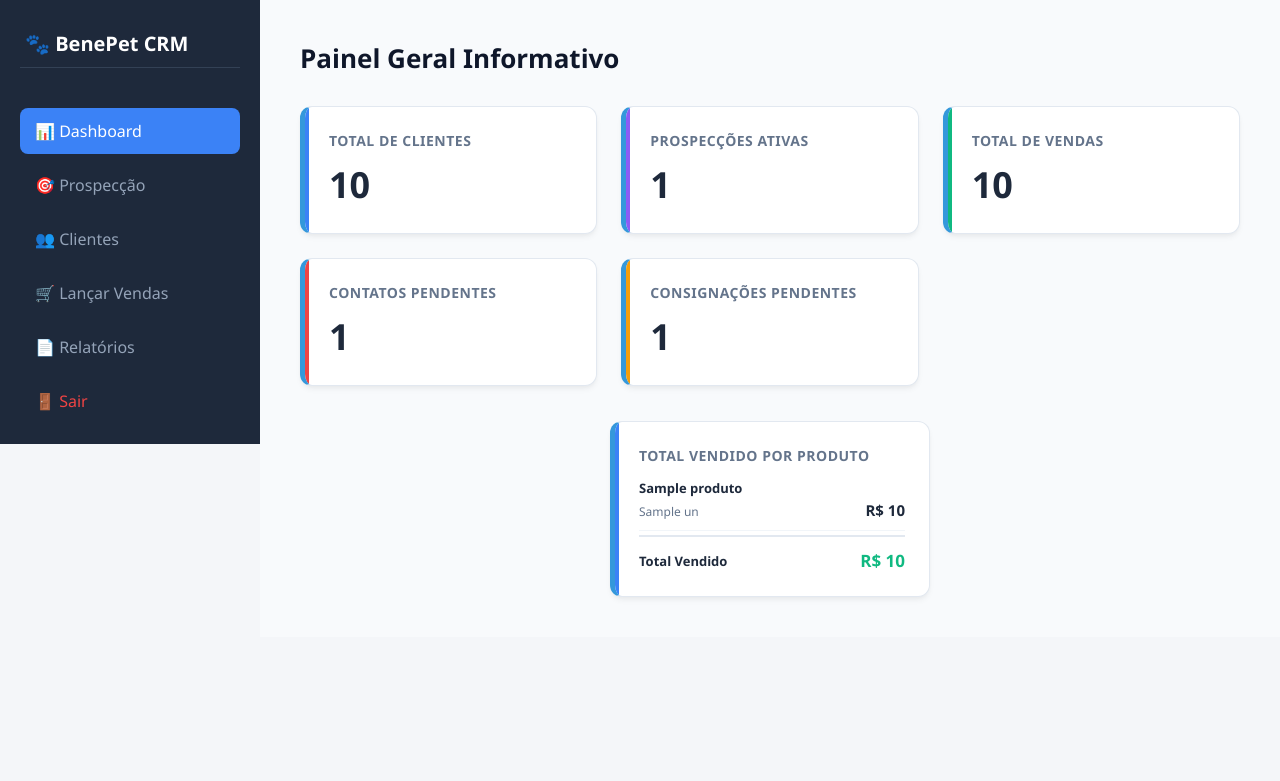
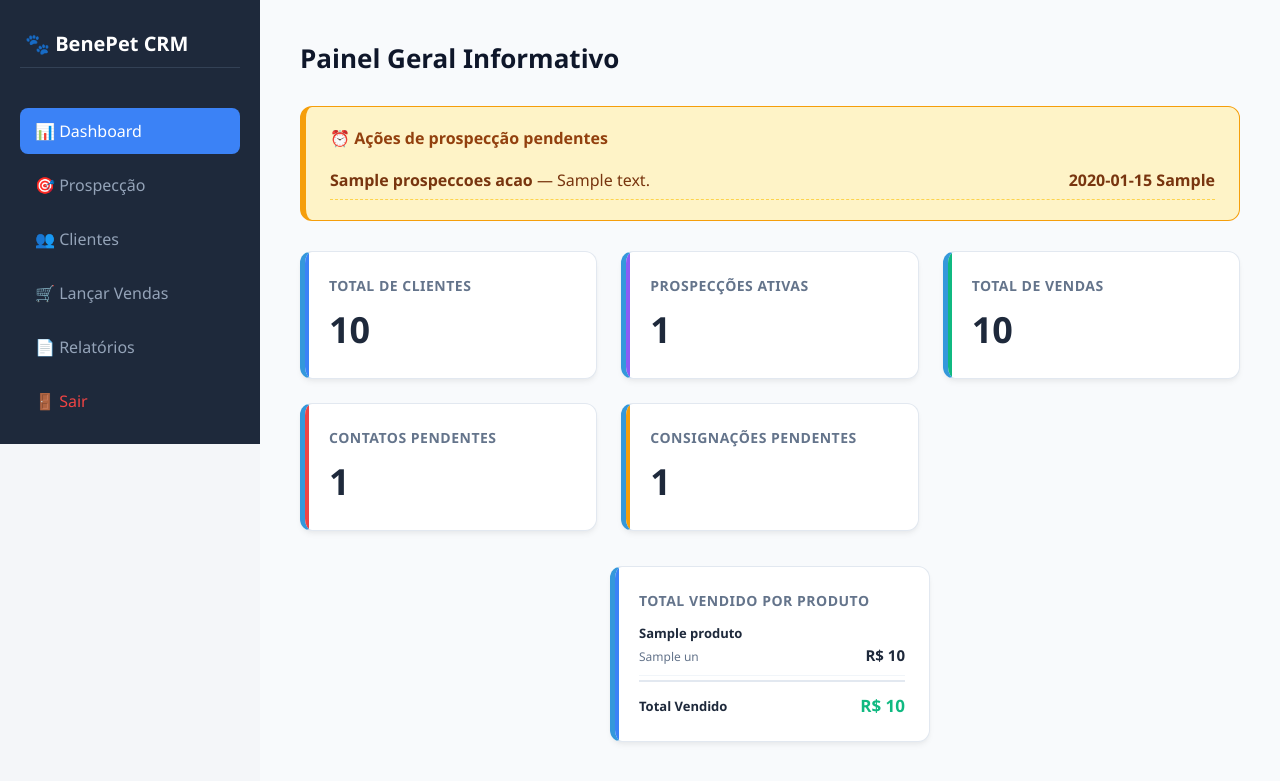
Before and after one commit to Bepenet/Benepet-CRM, a Flask app: template templates/dashboard.html in a window 1280 px wide. Shown: the top 781 px of the page. Run offline with Flask 3, Linux system fonts and the light colour scheme; the template is opened without the code that fills it: most values are stand-ins (such as "Sample title", 1, 10 or a date in 2020).

Commit message:
Adiciona hora e aviso na proxima acao de prospeccao

```diff
--- a/app.py
+++ b/app.py
@@ -128,6 +128,12 @@ def garantir_colunas_novas():
             conn.execute(text('ALTER TABLE usuario ADD COLUMN precisa_trocar_senha BOOLEAN DEFAULT TRUE'))
             conn.commit()
 
+    colunas_prospeccao = [c['name'] for c in inspector.get_columns('prospeccao')]
+    with db.engine.connect() as conn:
+        if 'proxima_acao_hora' not in colunas_prospeccao:
+            conn.execute(text('ALTER TABLE prospeccao ADD COLUMN proxima_acao_hora VARCHAR(5)'))
+            conn.commit()
+
 @app.before_request
 def inicializar_banco_seguro():
     global _tabelas_verificadas
@@ -239,6 +245,7 @@ def dashboard():
         total_contatos_pendentes = len([c for c in todos_clientes if c.precisa_contato])
         total_consignacoes_pendentes = Venda.query.filter_by(tipo='Consignado', status='Pendente').count()
         total_prospeccoes = len([p for p in Prospeccao.query.all() if p.ativa])
+        prospeccoes_acao = prospeccoes_com_acao_vencida()
 
         valor_total_vendido = db.session.query(func.sum(Venda.valor_total)).filter(Venda.status == 'Confirmada').scalar() or 0
 
@@ -260,6 +267,7 @@ def dashboard():
     except Exception as e:
         clientes_total, vendas_total, total_contatos_pendentes, total_consignacoes_pendentes = 0, 0, 0, 0
         total_prospeccoes = 0
+        prospeccoes_acao = []
         valor_total_vendido = 0
         valor_total_vendido_fmt = formatar_moeda(0)
         vendido_por_produto = []
@@ -270,6 +278,7 @@ def dashboard():
                            total_contatos_pendentes=total_contatos_pendentes,
                            total_consignacoes_pendentes=total_consignacoes_pendentes,
                            total_prospeccoes=total_prospeccoes,
+                           prospeccoes_acao=prospeccoes_acao,
                            valor_total_vendido=valor_total_vendido,
                            valor_total_vendido_fmt=valor_total_vendido_fmt,
                            vendido_por_produto=vendido_por_produto,
@@ -576,6 +585,14 @@ def detalhar_venda(id):
 
 TIPOS_HISTORICO = ['WhatsApp', 'Telefone', 'E-mail', 'Amostra', 'Visita', 'Negociação', 'Outro']
 
+def prospeccoes_com_acao_vencida():
+    """Prospecções ativas cuja próxima ação já chegou, da mais urgente para a menos."""
+    agora = datetime.utcnow()
+    vencidas = [p for p in Prospeccao.query.all()
+                if p.ativa and p.proxima_acao_dt and p.proxima_acao_dt <= agora]
+    vencidas.sort(key=lambda p: p.proxima_acao_dt)
+    return vencidas
+
 @app.route('/prospeccoes', methods=['GET', 'POST'])
 def prospeccoes():
     if not usuario_esta_logado():
@@ -590,6 +607,7 @@ def prospeccoes():
         status = request.form.get('status', 'Em andamento')
         proxima_data_str = request.form.get('proxima_acao_data')
         proxima_descricao = request.form.get('proxima_acao_descricao')
+        proxima_hora = request.form.get('proxima_acao_hora')
 
         proxima_data = None
         if proxima_data_str:
@@ -604,6 +622,7 @@ def prospeccoes():
             status=status,
             data_cadastro=datetime.utcnow(),
             proxima_acao_data=proxima_data,
+            proxima_acao_hora=proxima_hora or None,
             proxima_acao_descricao=proxima_descricao,
         )
         db.session.add(nova)
@@ -623,10 +642,12 @@ def prospeccoes():
         lista = todas
 
     hoje_formatado = datetime.now().strftime('%Y-%m-%d')
+    vencidas = {p.id: True for p in prospeccoes_com_acao_vencida()}
     return render_template('prospeccoes.html',
                            prospeccoes=lista,
                            todas=todas,
                            filtro=filtro,
+                           vencidas=vencidas,
                            statuses=['Em andamento', 'Amostra enviada', 'Negociação', 'Convertido', 'Perdido'],
                            hoje=hoje_formatado)
 
@@ -646,19 +667,22 @@ def detalhe_prospeccao(id):
         prospeccao.status = request.form.get('status')
         proxima_data_str = request.form.get('proxima_acao_data')
         prospeccao.proxima_acao_data = datetime.strptime(proxima_data_str, '%Y-%m-%d') if proxima_data_str else None
+        prospeccao.proxima_acao_hora = request.form.get('proxima_acao_hora') or None
         prospeccao.proxima_acao_descricao = request.form.get('proxima_acao_descricao')
         db.session.commit()
         flash('Dados da prospecção atualizados!', 'sucesso')
         return redirect(url_for('detalhe_prospeccao', id=prospeccao.id))
 
     historico = sorted(prospeccao.historicos, key=lambda h: h.data, reverse=True)
+    acao_vencida = bool(prospeccao.ativa and prospeccao.proxima_acao_dt
+                        and prospeccao.proxima_acao_dt <= datetime.utcnow())
     return render_template('prospeccao_detalhe.html',
                            p=prospeccao,
                            historico=historico,
+                           acao_vencida=acao_vencida,
                            statuses=['Em andamento', 'Amostra enviada', 'Negociação', 'Convertido', 'Perdido'],
                            tipos_historico=TIPOS_HISTORICO,
                            hoje=datetime.now().strftime('%Y-%m-%d'))
-
 @app.route('/prospeccoes/<int:id>/historico', methods=['POST'])
 def adicionar_historico(id):
     if not usuario_esta_logado():
--- a/templates/dashboard.html
+++ b/templates/dashboard.html
@@ -95,6 +95,18 @@
     <main class="main-content">
         <h2 class="header-title">Painel Geral Informativo</h2>
 
+        {% if prospeccoes_acao %}
+        <div style="background: #fef3c7; border: 1px solid #f59e0b; border-left: 6px solid #f59e0b; border-radius: 12px; padding: 20px 24px; margin-bottom: 30px;">
+            <div style="font-weight: 700; color: #92400e; font-size: 16px; margin-bottom: 12px;">⏰ Ações de prospecção pendentes</div>
+            {% for p in prospeccoes_acao %}
+            <a href="/prospeccoes/{{ p.id }}" style="display: flex; justify-content: space-between; align-items: baseline; gap: 10px; text-decoration: none; color: #78350f; padding: 8px 0; border-bottom: 1px dashed #fcd34d;">
+                <span><strong>{{ p.nome }}</strong> — {{ p.proxima_acao_descricao or 'sem descrição' }}</span>
+                <span style="font-weight: 700; white-space: nowrap;">{{ p.proxima_acao_dt.strftime('%d/%m/%Y') }} {{ p.proxima_acao_hora or '' }}</span>
+            </a>
+            {% endfor %}
+        </div>
+        {% endif %}
+
         <div class="cards-grid">
             <a href="/clientes" style="text-decoration: none; color: inherit;">
                 <div class="card card-blue" style="cursor: pointer;">
```
Also changed, not shown: models.py (+15 -0 lines), templates/prospeccao_detalhe.html (+11 -1 lines), templates/prospeccoes.html (+24 -3 lines).
